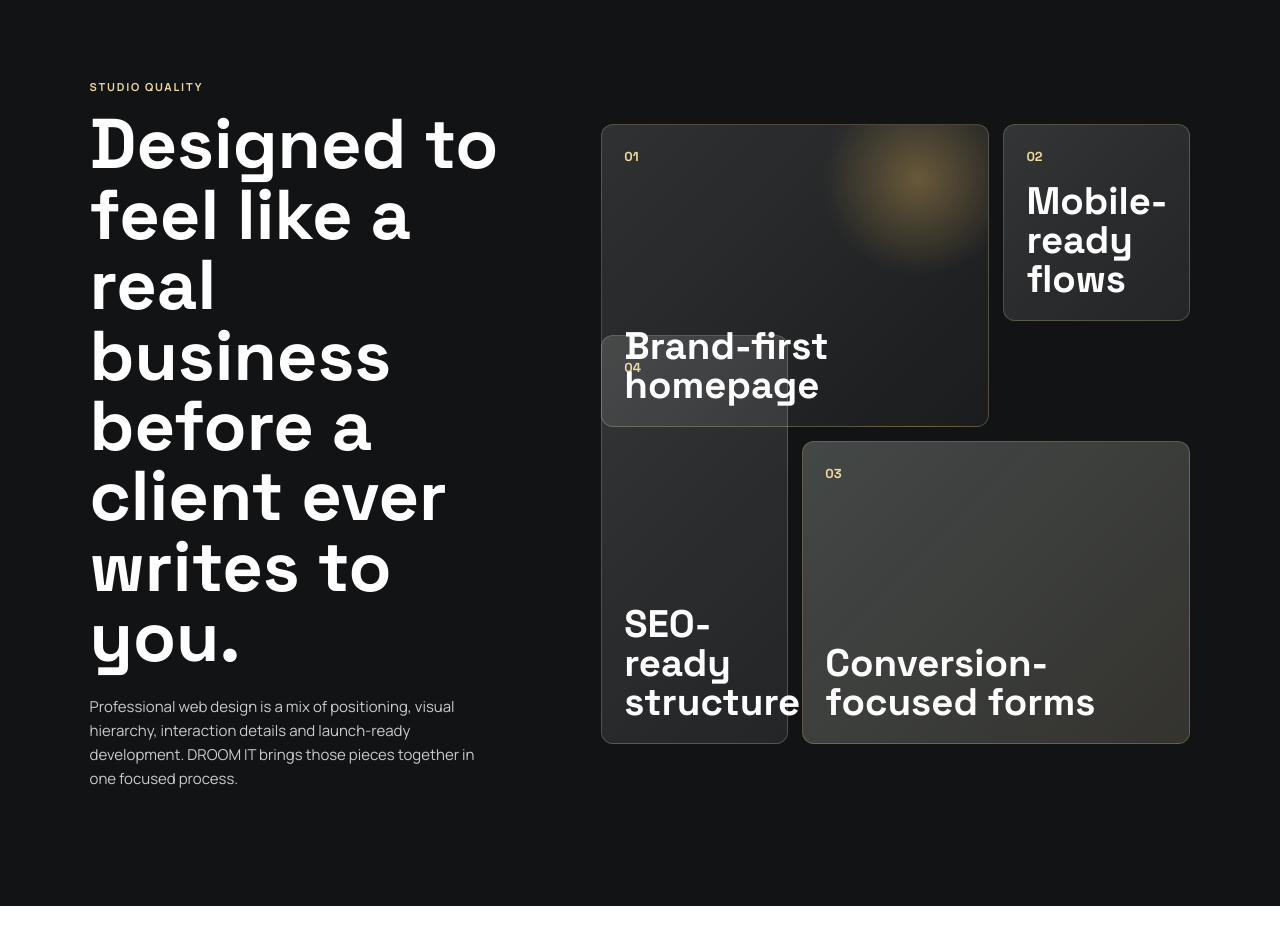
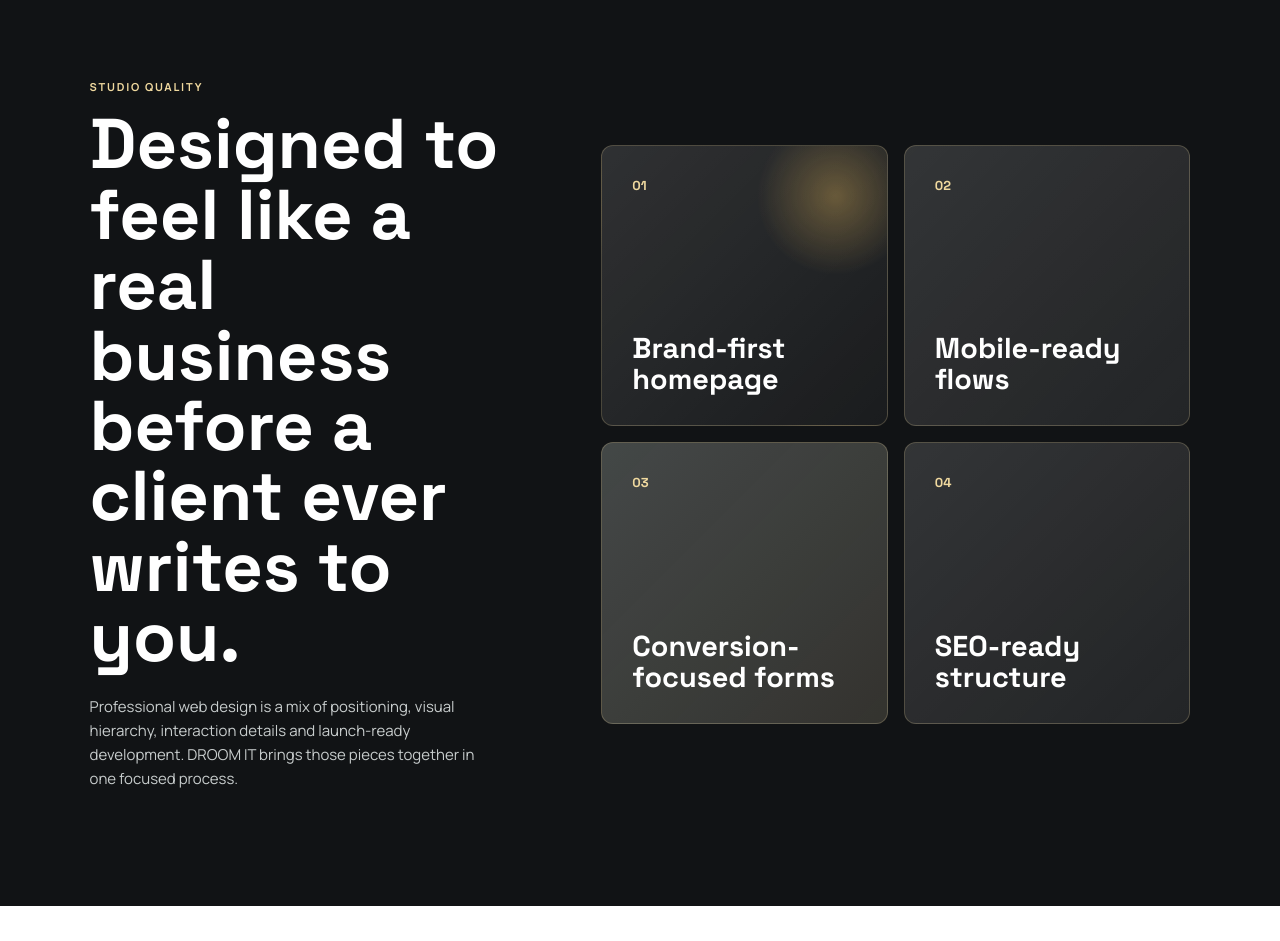
Before and after one commit to sara-daryaei/droom-it, a website: page index.html in a window 1280 px wide. Shown: the part 3000-3941 px from the top of the page. Drawn offline with Linux system fonts and the light colour scheme.

Commit message:
Clean up studio quality card layout

```diff
--- a/styles.css
+++ b/styles.css
@@ -885,16 +885,15 @@ h1 {
 }
 
 .studio-wall {
-  min-height: 620px;
-  display: grid;
-  grid-template-columns: repeat(6, 1fr);
-  grid-template-rows: repeat(6, 1fr);
-  gap: 14px;
+  min-height: auto;
+  display: grid;
+  grid-template-columns: repeat(2, minmax(0, 1fr));
+  gap: 16px;
 }
 
 .studio-card {
-  min-height: 150px;
-  padding: 22px;
+  min-height: clamp(220px, 22vw, 300px);
+  padding: clamp(22px, 3vw, 30px);
   border: 1px solid rgba(240, 217, 159, 0.22);
   border-radius: 12px;
   background:
@@ -906,23 +905,23 @@ h1 {
 }
 
 .studio-card:nth-child(1) {
-  grid-column: 1 / 5;
-  grid-row: 1 / 4;
+  grid-column: auto;
+  grid-row: auto;
 }
 
 .studio-card:nth-child(2) {
-  grid-column: 5 / 7;
-  grid-row: 1 / 3;
+  grid-column: auto;
+  grid-row: auto;
 }
 
 .studio-card:nth-child(3) {
-  grid-column: 3 / 7;
-  grid-row: 4 / 7;
+  grid-column: auto;
+  grid-row: auto;
 }
 
 .studio-card:nth-child(4) {
-  grid-column: 1 / 3;
-  grid-row: 3 / 7;
+  grid-column: auto;
+  grid-row: auto;
 }
 
 .studio-card-large {
@@ -945,10 +944,11 @@ h1 {
 }
 
 .studio-card strong {
-  max-width: 360px;
+  max-width: 100%;
   font-family: var(--font-display);
-  font-size: clamp(24px, 3vw, 46px);
-  line-height: 1.02;
+  font-size: clamp(24px, 2.25vw, 36px);
+  line-height: 1.08;
+  overflow-wrap: anywhere;
 }
 
 .outcome-section {
```
